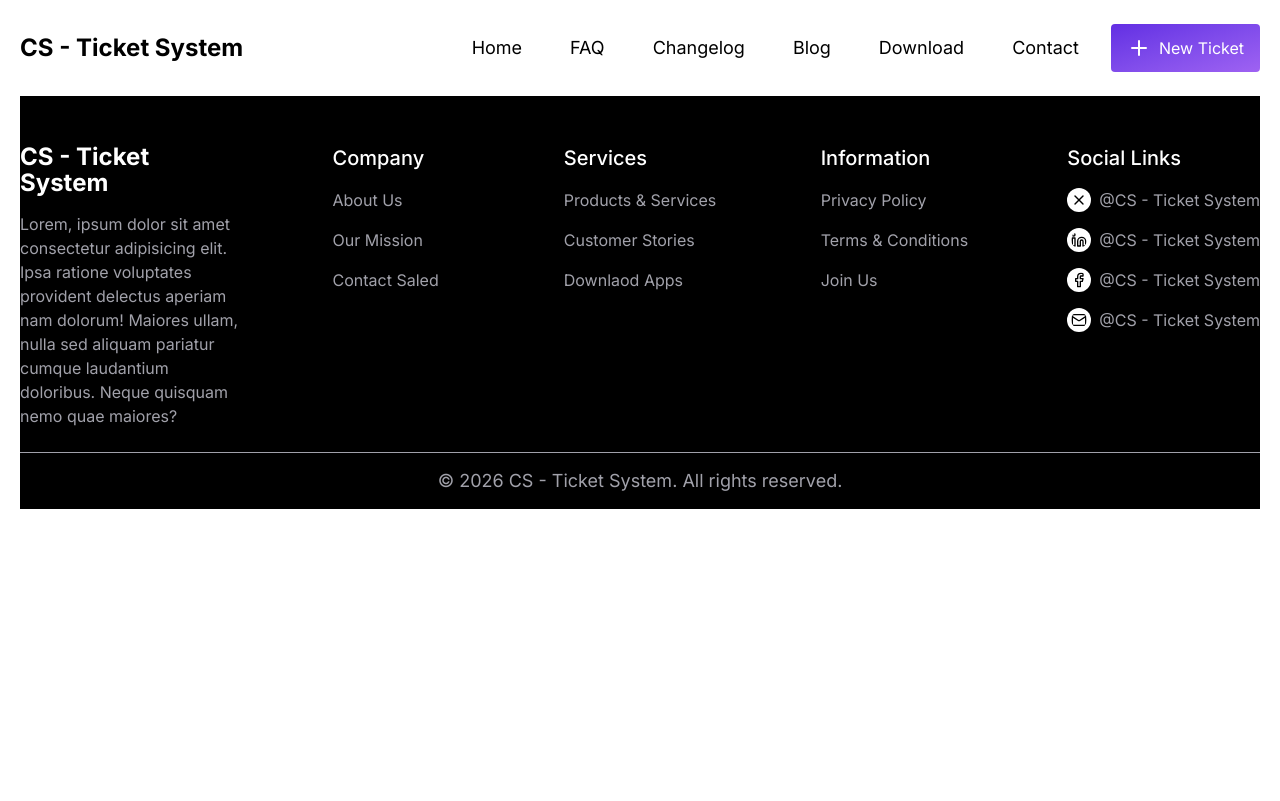
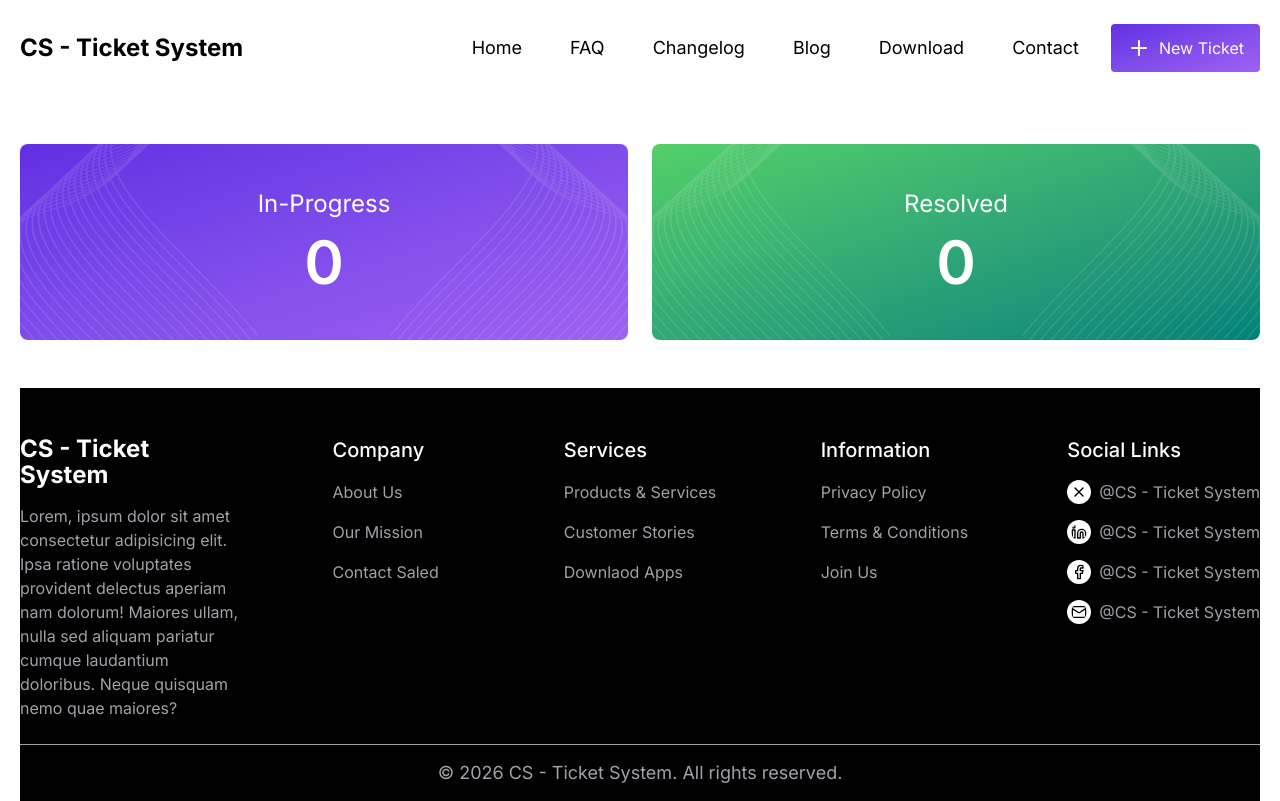
Before and after one commit to anupom998/mission-restart-a2, a React (Vite) app: page / in a window 1280 px wide. Built offline with nearby package versions, Linux system fonts and the light colour scheme.

Commit message:
banner done

```diff
--- a/src/App.jsx
+++ b/src/App.jsx
@@ -1,4 +1,5 @@
 import './App.css'
+import Banner from './components/Banner'
 import Footer from './components/Footer'
 import Navbar from './components/Navbar'
 function App() {
@@ -6,6 +7,7 @@ function App() {
   return (
     <>
      <Navbar />
+     <Banner />
       <Footer />
     </>
   )
--- /dev/null
+++ b/src/components/Banner.jsx
@@ -0,0 +1,55 @@
+import { useState } from "react";
+import vectorImg from "../assets/vector1.png";
+
+export default function Banner() {
+    const [inProgress, setInProgress] = useState(0);
+    const [resolved, setResolved] = useState(0);
+
+    return (
+        <section>
+            <div className="container mx-auto my-12">
+                <div className="flex flex-col lg:flex-row gap-6 justify-between items-center text-white text-center">
+
+                    {/* Card 1 */}
+                    <div className="bg-linear-to-br from-[#632EE3] to-[#9F62F2] rounded-lg p-12 w-full relative overflow-hidden">
+                        {/* Left Background Vector */}
+                        <img
+                            src={vectorImg}
+                            alt=""
+                            className="absolute left-0 top-0 h-full object-cover pointer-events-none"
+                        />
+                        {/* Right Background Vector (Reversed) */}
+                        <img
+                            src={vectorImg}
+                            alt=""
+                            className="absolute right-0 top-0 h-full object-cover pointer-events-none -scale-x-100"
+                        />
+
+                        <h2 className="text-2xl leading-6 mb-4 relative z-10">In-Progress</h2>
+                        <p className="text-6xl font-semibold relative z-10">{inProgress}</p>
+                    </div>
+
+                    {/* Card 2 */}
+                    <div className="bg-linear-to-br from-[#54CF68] to-[#00827A] rounded-lg p-12 w-full relative overflow-hidden">
+                        {/* Left Background Vector */}
+                        <img
+                            src={vectorImg}
+                            alt=""
+                            className="absolute left-0 top-0 h-full object-cover pointer-events-none"
+                        />
+                        {/* Right Background Vector (Reversed) */}
+                        <img
+                            src={vectorImg}
+                            alt=""
+                            className="absolute right-0 top-0 h-full object-cover pointer-events-none -scale-x-100"
+                        />
+
+                        <h2 className="text-2xl leading-6 mb-4 relative z-10">Resolved</h2>
+                        <p className="text-6xl font-semibold relative z-10">{resolved}</p>
+                    </div>
+
+                </div>
+            </div>
+        </section>
+    );
+}
--- a/src/index.css
+++ b/src/index.css
@@ -1,4 +1,5 @@
 @import "tailwindcss";
+
 
 body{
     font-family: "Inter", sans-serif;
```
Also changed, not shown: src/assets/vector1.png (added).
